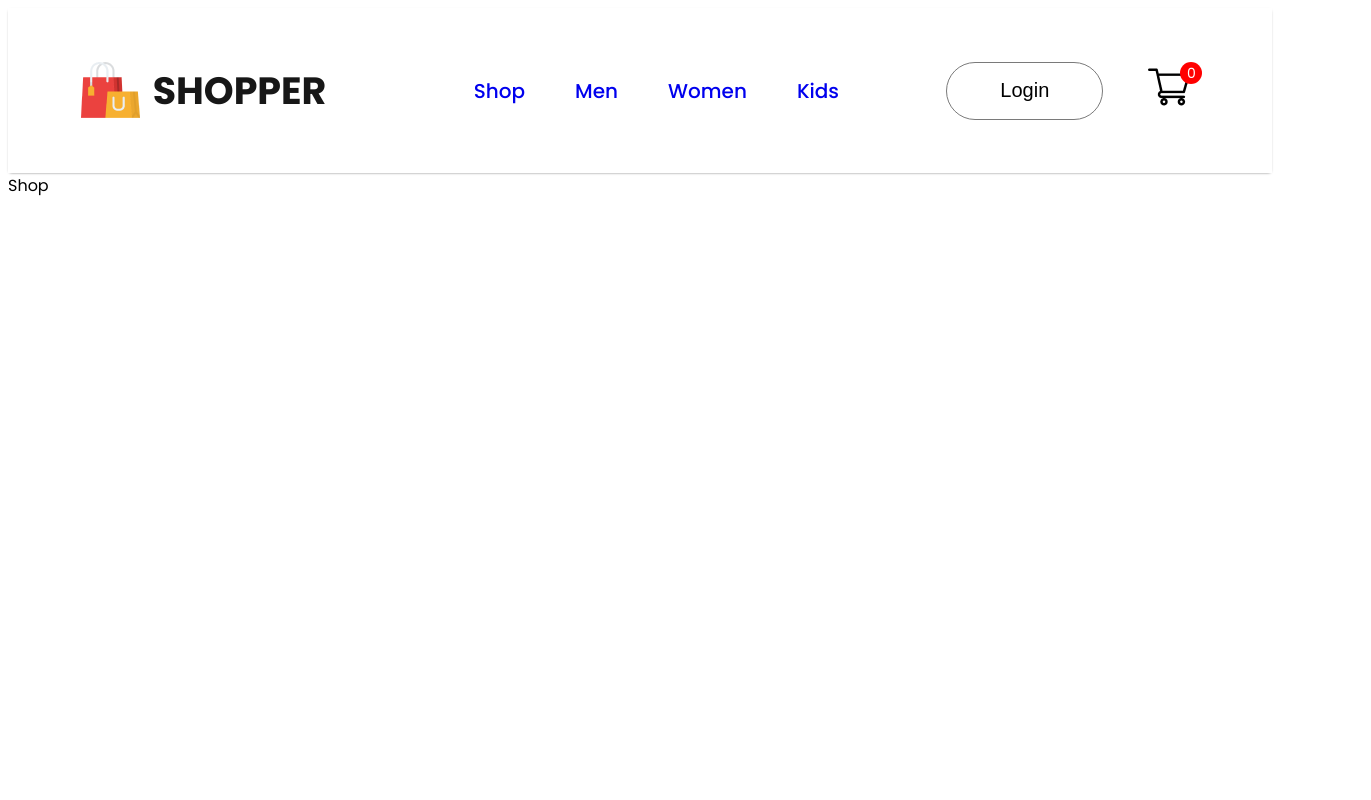
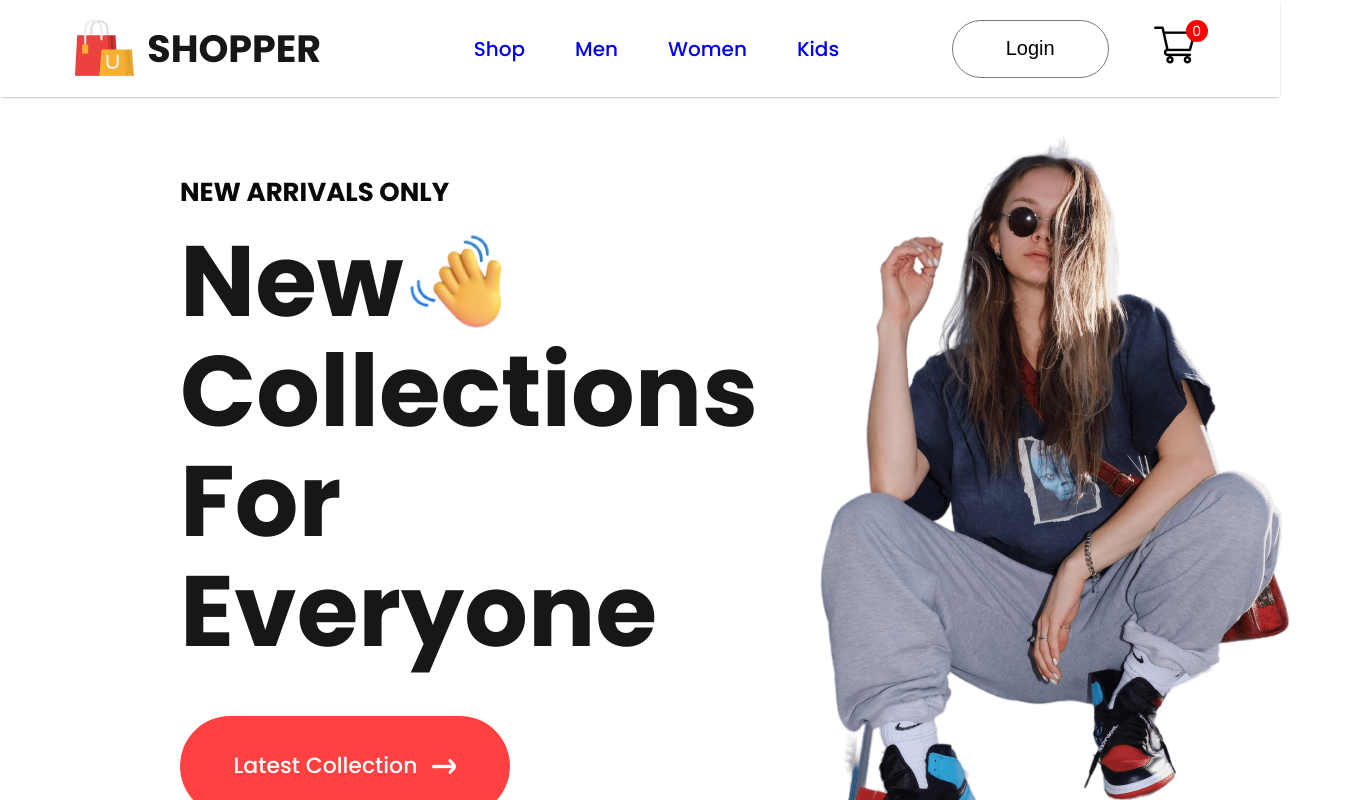
Before and after one commit to utkarsh125/ECommerce, a React (Vite) app in the folder ecommerce-website/: page / in a window 1280 px wide. Shown: the top 800 px of the page, 1371 px wide, since content can reach past the window. Built offline with nearby package versions, Linux system fonts and the light colour scheme.

Commit message:
Left Side of Hero Finalized.

```diff
--- a/ecommerce-website/src/App.jsx
+++ b/ecommerce-website/src/App.jsx
@@ -6,6 +6,7 @@
 import Shop from './pages/Shop.jsx';
 import Product from './pages/Product.jsx';
 import Cart from './pages/Cart.jsx';
+import Hero from './components/Hero/Hero.jsx';
 
 const App = () => {
   return (
--- /dev/null
+++ b/ecommerce-website/src/components/Hero/Hero.css
@@ -0,0 +1,59 @@
+.hero{
+    height: 100vh;
+    background: linear-gradient(180deg, #fde1ff, #e1ffea22, 60%);
+    display: flex;
+}
+
+.hero-left{
+    flex: 1;
+    display: flex;
+    flex-direction: column;
+    justify-content: center;
+    gap: 20px;
+    padding-left: 180px;
+    line-height: 1.1;
+
+}
+
+.hero-left h2{
+    color: #090909;
+    font-size: 26px;
+    font-weight: 600;
+}
+
+.hero-left p{
+    color: #171717;
+    font-size: 100px;
+    font-weight: 700;
+
+}
+
+.hero-hand-icon{
+    display: flex;
+    align-items: center;
+}
+
+.hero-hand-icon img{
+    width: 105px;
+}
+
+.hero-latest-btn{
+    display: flex;
+    justify-content: center;
+    align-items: center;
+    gap: 15px;
+    width: 310px;
+    height: 70px;
+    border-radius: 75px;
+    margin-top: 30px;
+    background: #ff4141;
+    color: white;
+    font-size: 22px;
+    font-weight: 500;
+    padding: 15px 10px;
+    cursor: pointer;
+}
+
+.hero-right{
+
+}
--- /dev/null
+++ b/ecommerce-website/src/components/Hero/Hero.jsx
@@ -0,0 +1,33 @@
+import React from 'react'
+import './Hero.css'
+import hand_icon from '../assets/hand_icon.png'
+import arrow_icon from '../assets/arrow.png'
+import hero_image from '../assets/hero_image.png'
+
+const Hero = () => {
+  return (
+    <div className='hero'>
+       <div className='hero-left'>
+        <h2>NEW ARRIVALS ONLY</h2>
+        <div>
+            <div className='hero-hand-icon'>
+                <p>New</p>
+                <img src={hand_icon} alt="" />
+            </div>
+            <p>Collections</p>
+            <p>For Everyone</p>
+        </div>
+        <div className="hero-latest-btn">
+            <div>Latest Collection</div>
+            <img src={arrow_icon} alt="" />
+        </div>
+       </div>
+
+       <div className='hero-right'>
+        <img src={hero_image} alt="" />
+       </div>
+    </div>
+  )
+}
+
+export default Hero
--- a/ecommerce-website/src/components/Navbar/Navbar.css
+++ b/ecommerce-website/src/components/Navbar/Navbar.css
@@ -84,7 +84,3 @@
     color: white;
 
 }
-
-a{
-    text-decoration: none;
-}
--- a/ecommerce-website/src/components/Navbar/Navbar.jsx
+++ b/ecommerce-website/src/components/Navbar/Navbar.jsx
@@ -17,10 +17,10 @@
       </div>
 
       <ul className='nav-menu'>
-        <li onClick={()=>{setMenu("shop")}}><Link to='/'>Shop</Link>{menu==="shop"?<hr/>:<></>}</li>
-        <li onClick={()=>{setMenu("men")}}><Link to='/men'>Men</Link>{menu==="men"?<hr/>:<></>}</li>
-        <li onClick={()=>{setMenu("women")}}><Link to='women'>Women</Link>{menu==="women"?<hr/>:<></>}</li>
-        <li onClick={()=>{setMenu("kids")}}><Link to="kids">Kids</Link>{menu==="kids"?<hr/>:<></>}</li>
+        <li onClick={()=>{setMenu("shop")}}><Link style={{textDecoration: 'none'}} to='/'>Shop</Link>{menu==="shop"?<hr/>:<></>}</li>
+        <li onClick={()=>{setMenu("men")}}><Link style={{textDecoration: 'none'}} to='/men'>Men</Link>{menu==="men"?<hr/>:<></>}</li>
+        <li onClick={()=>{setMenu("women")}}><Link style={{textDecoration: 'none'}} to='women'>Women</Link>{menu==="women"?<hr/>:<></>}</li>
+        <li onClick={()=>{setMenu("kids")}}><Link style={{textDecoration: 'none'}} to="kids">Kids</Link>{menu==="kids"?<hr/>:<></>}</li>
       </ul>
 
       <div className='nav-login-cart'>
--- a/ecommerce-website/src/index.css
+++ b/ecommerce-website/src/index.css
@@ -1,3 +1,11 @@
+*{
+    margin: 0;
+
+}
+
 body{
     font-family: 'Poppins';
+    margin: 0;
+    -webkit-font-smoothing: antialiased;
+    -moz-osx-font-smoothing: grayscale;
 }
--- a/ecommerce-website/src/pages/Shop.jsx
+++ b/ecommerce-website/src/pages/Shop.jsx
@@ -1,8 +1,11 @@
 import React from 'react'
+import Hero from '../components/Hero/Hero'
 
 const Shop = () => {
   return (
-    <div>Shop</div>
+    <div>
+      <Hero />
+    </div>
   )
 }
 
```
